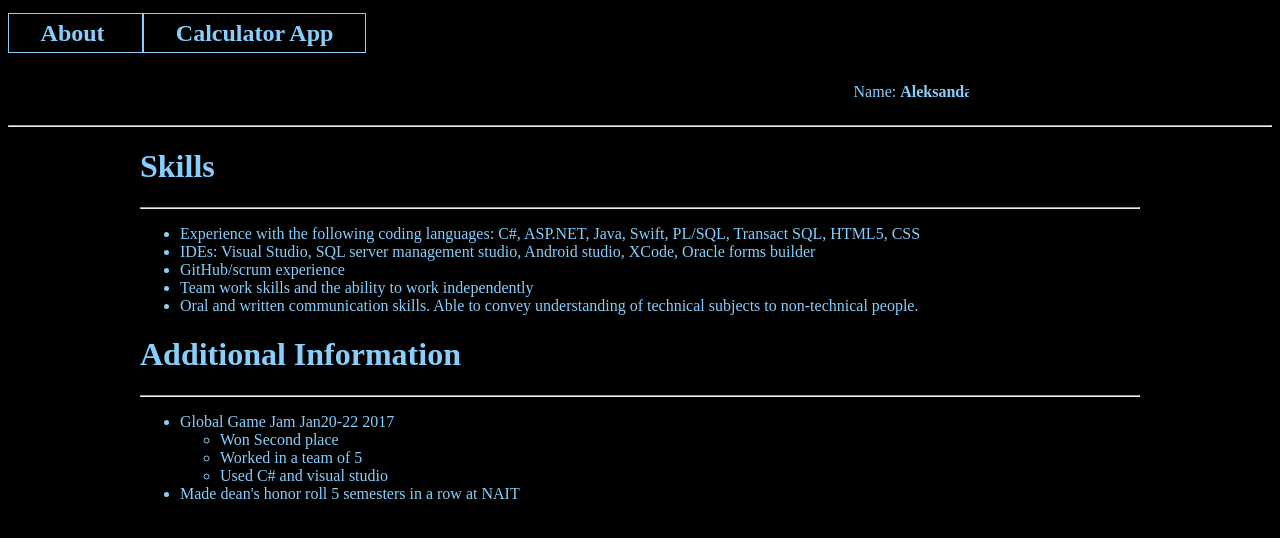
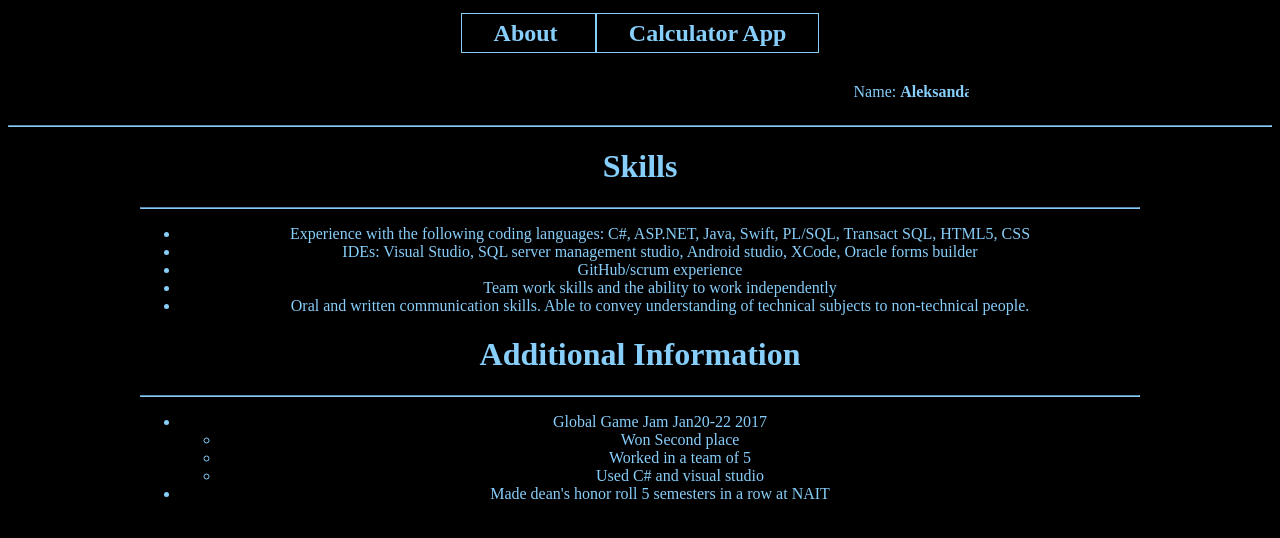
Before and after one commit to atrninkov1/CalculatorApp, an Angular app: page /about in a window 1280 px wide. Shown: the top 538 px of the page. Built offline with nearby package versions, Linux system fonts and the light colour scheme.

Commit message:
made hr line tags blue

```diff
--- a/src/app/about/about.component.css
+++ b/src/app/about/about.component.css
@@ -11,16 +11,14 @@ nav div
 	margin-right: 50%;
 }
 
-nav div a
-{
+nav div a{
 	text-decoration:  none;
 	margin-left:8px;
 	margin-right:8px;
 }
 
-a
-{
-	text-decoration:  none;
+a{
+	text-decoration:  none !important;
 }
 
 
@@ -31,6 +29,13 @@ div img
 	margin-right: auto;
 	width: 50%;
 	height: 50%;
+}
+
+hr{
+    height: 1;
+    border-color:lightskyblue;
+    background-color: lightskyblue;
+    color: lightskyblue;
 }
 
 .Header
--- a/src/app/app.component.css
+++ b/src/app/app.component.css
@@ -2,6 +2,7 @@
     background-color: black;
     text-decoration: none;
     color: lightskyblue;
+    text-align: center;
 }
 
 a{
```
